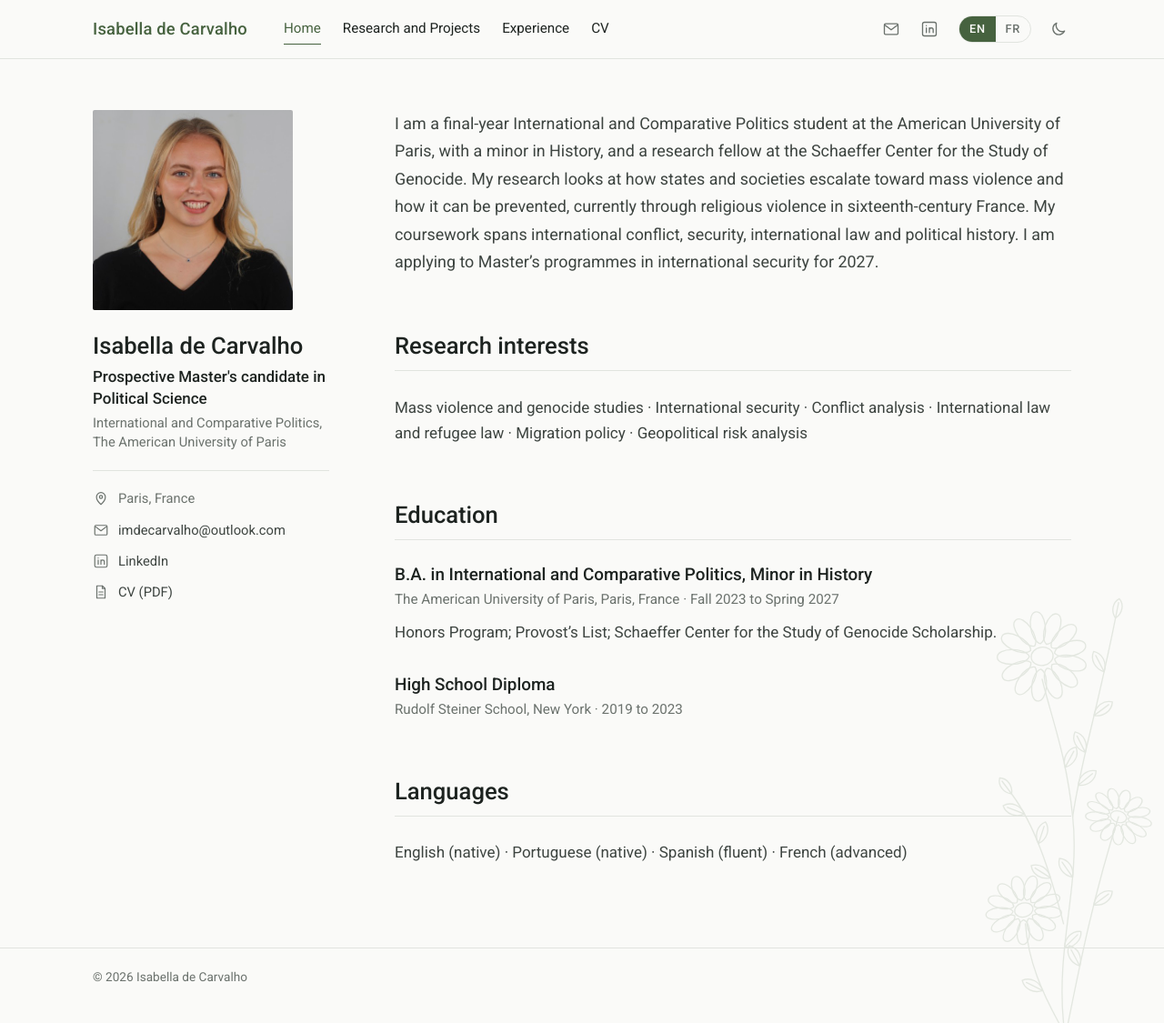
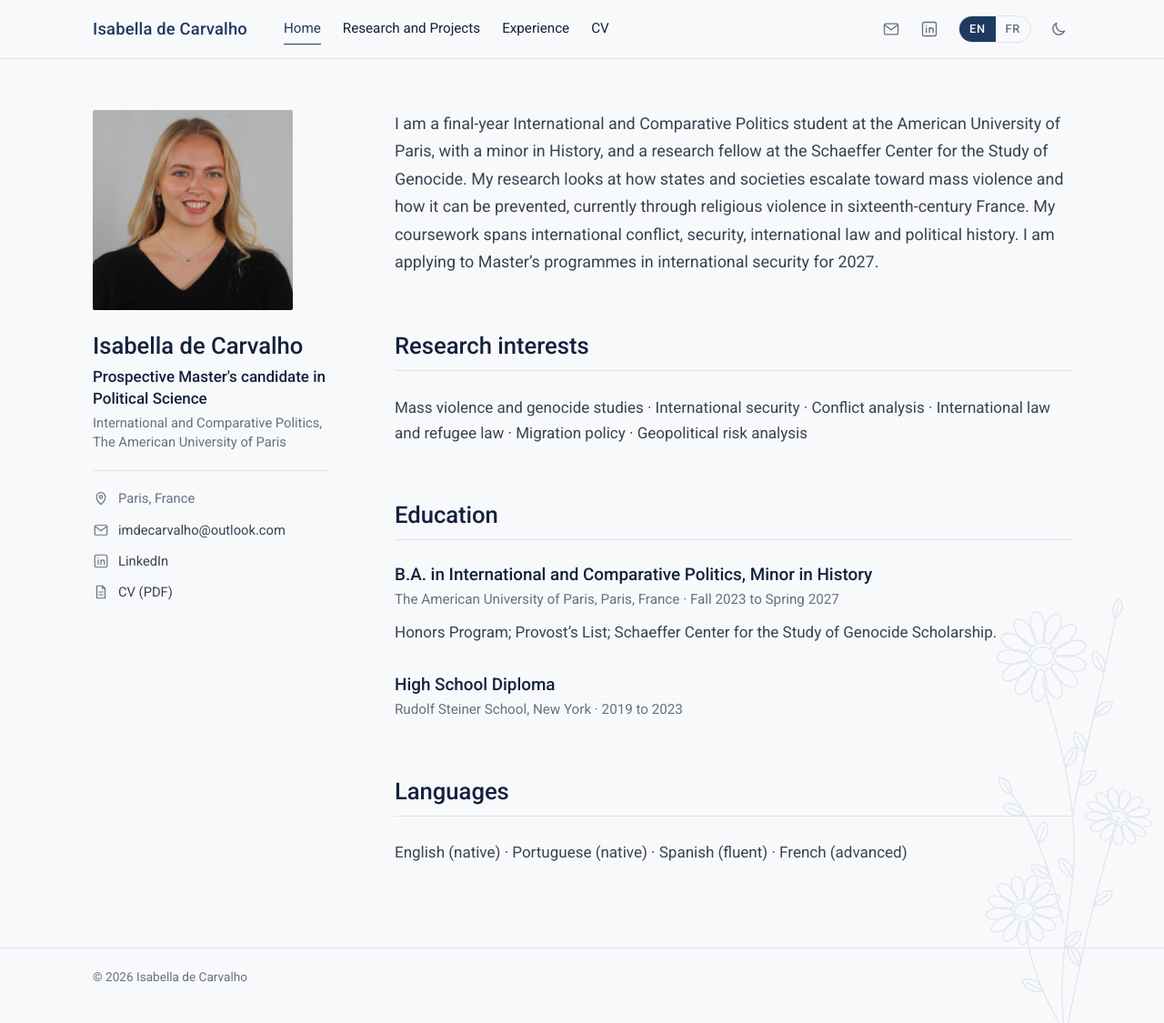
Before and after one commit to imdecarvalho/imdecarvalho.github.io, a Jekyll site: the page built from _pages/en/index.md, in a window 1280 px wide and 1125 px high. Shown: the whole window at 91% size. Built offline with Jekyll 4.4.1, drawn with Linux system fonts in a browser that asks for light colours.

Commit message:
Navy palette and new IC icon drawn from Isabella's sketch

```diff
--- a/assets/css/style.css
+++ b/assets/css/style.css
@@ -1,15 +1,15 @@
 /* Isabella de Carvalho, personal site. Hand-written, no framework, no JavaScript. */
 
 :root {
-  /* Neutral white with sage green, taken from the daisy leaves. */
-  --bg: #fafaf8;              /* near white, no yellow */
-  --surface: #f0f2ee;
-  --title: #1d2320;           /* titles: deep green-black */
-  --text: #3d4440;            /* body text: dark gray */
-  --muted: #6b726d;           /* subtitles and details: gray, 4.7:1 (AA) */
-  --rule: #e1e4df;
-  --accent: #46623f;          /* sage green for links and the name, 6.5:1 (AA) */
-  --deco: #e3e7e0;            /* daisy stencil, very faint */
+  /* Cool white with navy blue. */
+  --bg: #f8f9fb;
+  --surface: #eef1f5;
+  --title: #14213d;           /* titles: deep navy */
+  --text: #3a4250;            /* body text: dark gray */
+  --muted: #687080;           /* subtitles and details: gray */
+  --rule: #dfe3ea;
+  --accent: #1f3a5f;          /* navy for links, your name, active tab */
+  --deco: #e2e6ed;            /* daisy stencil, very faint */
   --font: "Roboto", "Helvetica Neue", Arial, sans-serif;
   --wide: 1140px;
   --gutter: 32px;
@@ -17,14 +17,14 @@
 
 /* Dark mode: pages under /dark/ and /fr/dark/ (light is the default) */
 :root[data-theme="dark"] {
-  --bg: #161a18;
-  --surface: #1e2320;
-  --title: #eef1ec;
-  --text: #c9cfc9;
-  --muted: #959d96;
-  --rule: #2c332e;
-  --accent: #a9c79c;
-  --deco: #242a26;
+  --bg: #0f1622;
+  --surface: #172131;
+  --title: #eef2f7;
+  --text: #c7cfdb;
+  --muted: #929cad;
+  --rule: #26324a;
+  --accent: #9db8de;
+  --deco: #1a2436;
   color-scheme: dark;
 }
 
```
Also changed, not shown: assets/img/apple-touch-icon.png, assets/img/favicon-32.png, assets/img/icon.svg.
